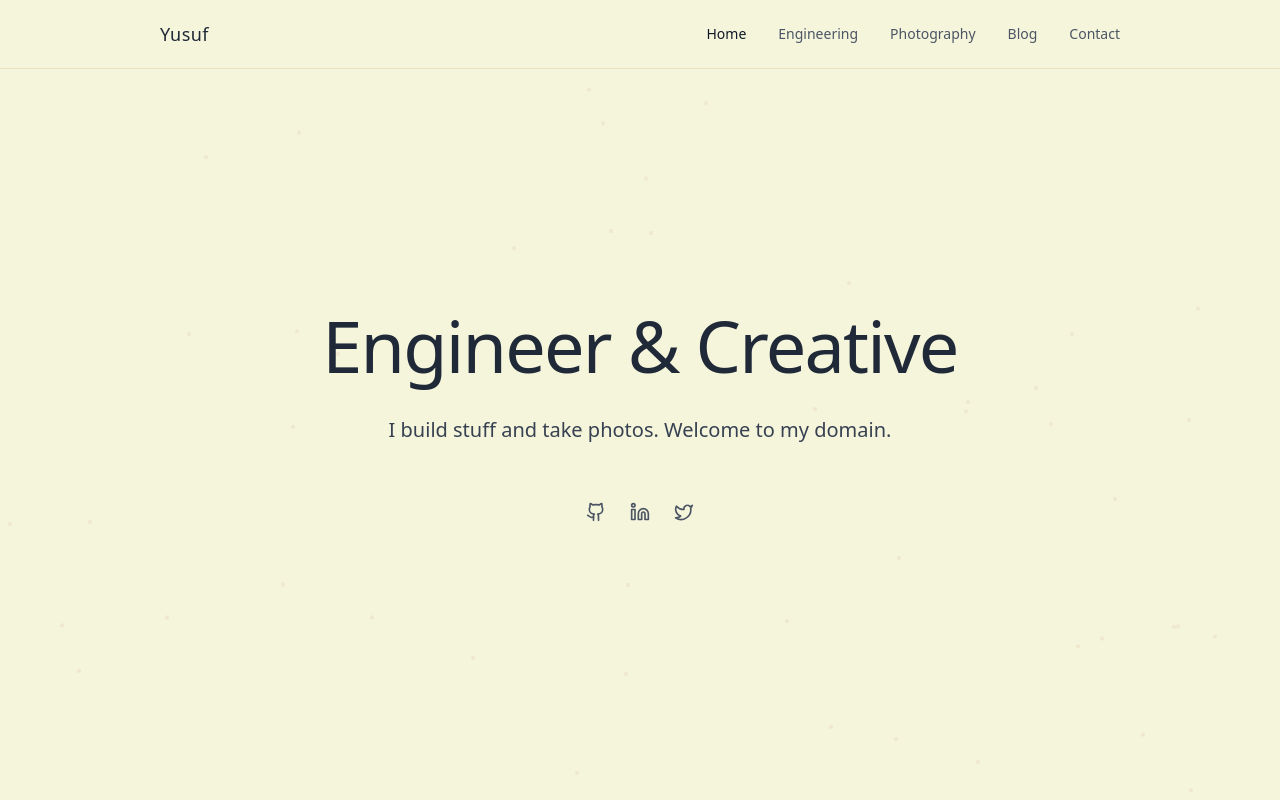
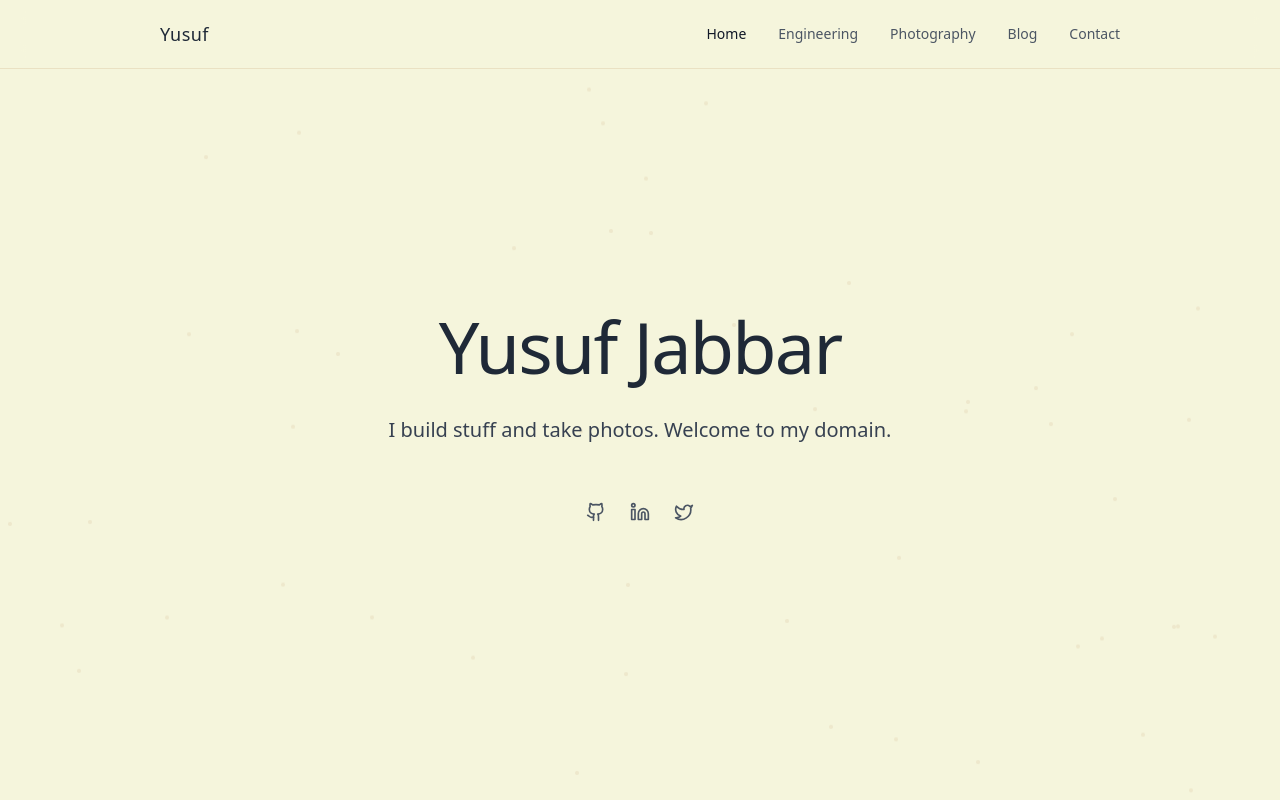
Before and after one commit to shmoos/my-portfolio, a React (Create React App) app: page / in a window 1280 px wide. Built offline with nearby package versions, Linux system fonts and the light colour scheme.

Commit message:
change float setting

```diff
--- a/src/App.js
+++ b/src/App.js
@@ -134,8 +134,8 @@
           <div className="min-h-[80vh] flex items-center justify-center">
             <div className="max-w-2xl text-center space-y-8 animate-fade-in">
               {/* <img src={logo} className="App-logo mx-auto" alt="Custom Logo" /> */}
-              <h1 className="text-7xl font-light tracking-tight animate-float-slow">
-                Engineer & Creative
+              <h1 className="text-7xl font-light tracking-tight animate-float-fast">
+                Yusuf Jabbar
               </h1>
               <p className="text-xl text-gray-700 leading-relaxed font-light">
                 I build stuff and take photos. Welcome to my domain.
```
